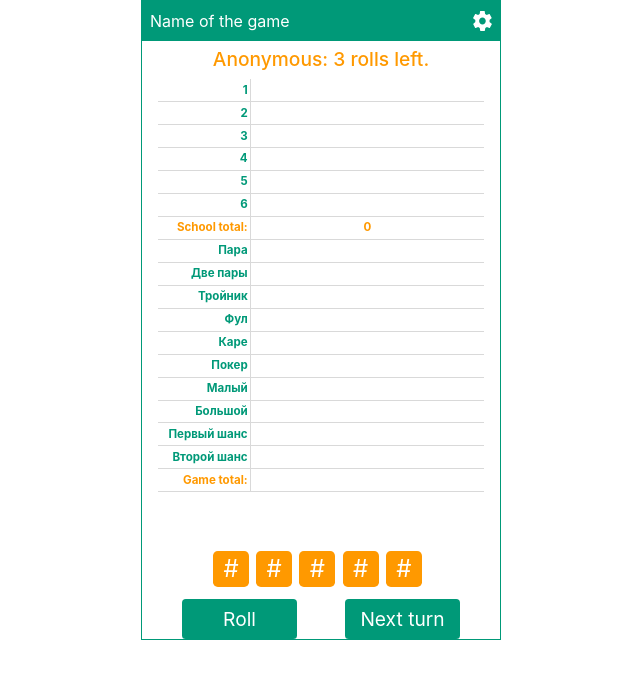
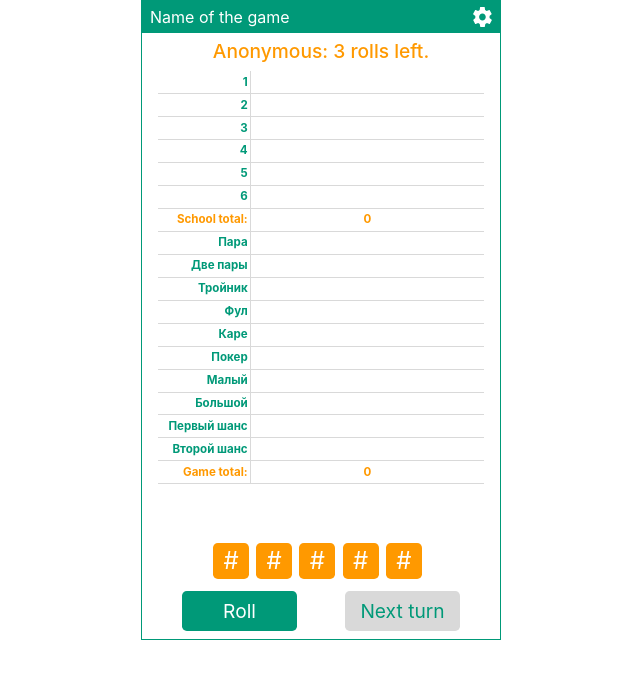
Before and after one commit to GavrilenkoGeorgi/Sharlushka, a Vue app in the folder client/: page /#/ in a window 1280 px wide. Shown: the top 678 px of the page, without its empty margins (319-959 px from the left). Built offline with nearby package versions, Linux system fonts and the light colour scheme.

Commit message:
Turn limiter added

```diff
--- a/client/src/components/Game.vue
+++ b/client/src/components/Game.vue
@@ -75,7 +75,7 @@
   </tr>
   <tr>
     <td class="schoolResult">Game total:</td>
-    <td class="result"></td>
+    <td class="result">{{ $store.state.gameTotal}}</td>
   </tr>
 </table>
   <!--div class="score"> combination array is: {{$store.state.combinationArray}}</div-->
@@ -96,8 +96,8 @@
     <div class="dice" v-for="dice in diceArray" :key="dice">{{ $store.state.diceArray[dice-1] }}</div>
 </div -->
   <div class="controls">
-  <button class="gameButton" v-on:click="rollDice()" :disabled="$store.state.rollButtonDisabled == true">Roll</button>
-  <button class="gameButton" v-on:click="nextTurn(); clearResultBox()" :disabled="$store.state.rollButtonDisabled == false">Next turn</button>
+  <button class="gameButton" v-on:click="rollDice()" :disabled="$store.state.rollButtonDisabled == true" :class="{ disabledButton: $store.state.rollButtonDisabled == true}">Roll</button>
+  <button class="gameButton" v-on:click="nextTurn(); clearResultBox()" :disabled="$store.state.nextTurnButtonDisabled == true" :class="{ disabledButton: $store.state.nextTurnButtonDisabled == true}">Next turn</button>
   </div>
 </div>
 
@@ -158,7 +158,7 @@ export default {
       }
     },
     clearResultBox (event) {
-      console.log(`Clearing result box`)
+      // console.log(`Clearing result box`)
       let diceBox = document.querySelector('.diceBox')
       let resultBox = document.querySelector('.resultBox')
       while (resultBox.childNodes.length) {
@@ -167,11 +167,27 @@ export default {
       store.state.combinationArray = []
     },
     recordResult (event) {
-      if (event.target.className === 'result') {
+      if (event.target.className === 'result' && event.target.textContent !== '') {
+        // console.log(`Event target content: ${event.target.textContent}`)
         // we clicked on result field
+        // find the index of the dice to record
         const diceIndex = store.state.schoolScore.map(dice => dice.id).indexOf(event.target.id)
-        store.state.schoolScore[diceIndex].final = true
-        store.state.schoolScoreTotal += store.state.schoolScore[diceIndex].value
+        // set record flag to true and freeze current value
+        // console.log(`Flag is ${store.state.schoolScore[diceIndex].final}`)
+        if (store.state.schoolScore[diceIndex].final !== true) {
+          store.state.schoolScore[diceIndex].final = true
+          // record total score value
+          store.state.schoolScoreTotal += store.state.schoolScore[diceIndex].value
+          // unlock next turn button
+          if (store.state.schoolTurns === 6) {
+            store.state.nextTurnButtonDisabled = true
+            console.log(`No more turns`)
+          } else {
+            store.state.nextTurnButtonDisabled = false
+          }
+        } else {
+          console.log(`You clicked on an empty or recorded field`)
+        }
       }
     }
   },
@@ -193,6 +209,7 @@ document.addEventListener('DOMContentLoaded', function (event) {
 $color-green: hsl(167, 100%, 30%);
 $color-orange: hsl(36, 100%, 50%);
 $color-gray: hsl(0, 0%, 85%);
+$color-lightGray: hsl(0, 0%, 95%);
 $color-darkGray: hsl(0, 0%, 50%);
 $color-white: hsl(0, 0%, 100%);
 
@@ -241,7 +258,7 @@ th {
   font-weight: 700;
 }
 .result:hover {
-  background-color: $color-gray;
+  background-color: $color-lightGray;
   cursor: pointer;
 }
 .schoolResult {
@@ -259,7 +276,7 @@ th {
   background: $color-green;
   border: none;
   cursor: pointer;
-  border-radius: .2em;
+  border-radius: .25em;
   font-size: 1.2em;
   color: $color-white;
   padding: .3em;
@@ -268,5 +285,12 @@ th {
 .gameButton:hover {
   box-shadow: 2px 2px 12px $color-darkGray;
 }
-
+.disabledButton {
+  background: $color-gray;
+  color: $color-green;
+  cursor: not-allowed;
+}
+.disabledButton:hover {
+  box-shadow: 0px 0px 0px $color-darkGray;
+}
 </style>
--- a/client/src/components/Navigation.vue
+++ b/client/src/components/Navigation.vue
@@ -16,15 +16,16 @@ export default {
 
 <!-- Add "scoped" attribute to limit CSS to this component only -->
 <style lang="scss" scoped>
+$color-green: hsl(167, 100%, 30%);
 .navigation {
   display: flex;
   align-items: center;
   justify-content: space-between;
   padding: .5em;
-  background-color: hsl(167, 100%, 30%);
+  background-color: $color-green;
   color: white;
   width: 100%;
-  height: 2.5em;
+  height: 2em;
 }
 .settings-icon {
   height: 1.2em;
--- a/client/src/store/store.js
+++ b/client/src/store/store.js
@@ -4,9 +4,10 @@ import Vuex from 'vuex'
 Vue.use(Vuex)
 
 const state = {
-  schoolScoreTotal: 0,
-  gameTotal: 0,
-  schoolScore: [{
+  schoolScoreTotal: 0, // total school score
+  gameTotal: 0, // total game score
+  schoolTurns: 1, // counter for number of turns to complete school
+  schoolScore: [{ // scool score array
     value: '',
     final: false,
     id: 'ones'
@@ -67,7 +68,8 @@ const state = {
   }
   ],
   rollCount: 3,
-  rollButtonDisabled: false
+  rollButtonDisabled: false,
+  nextTurnButtonDisabled: true
 }
 
 const getters = {
@@ -155,6 +157,11 @@ const mutations = {
     if (state.rollCount === 0) {
       state.rollButtonDisabled = true
     }
+    /*
+    else if (state.schoolTurns === 6 && state.rollCount === 0) {
+      state.rollButtonDisabled = true
+      console.log(`No turns left`)
+    } */
   },
   nextTurn (state) {
     state.rollButtonDisabled = false
@@ -163,6 +170,8 @@ const mutations = {
       state.diceArray[key].value = '#'
       state.diceArray[key].chosen = false
     }
+    state.nextTurnButtonDisabled = true
+    state.schoolTurns++
   }
 }
 
```
